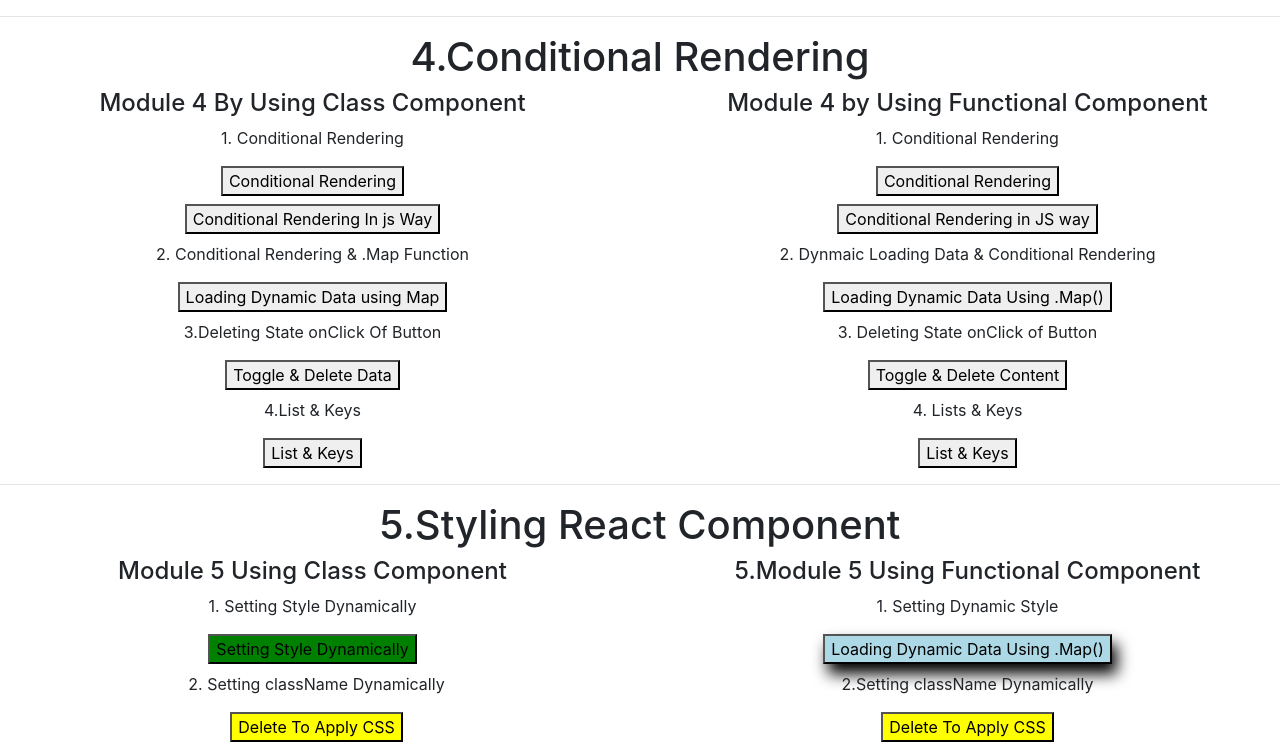
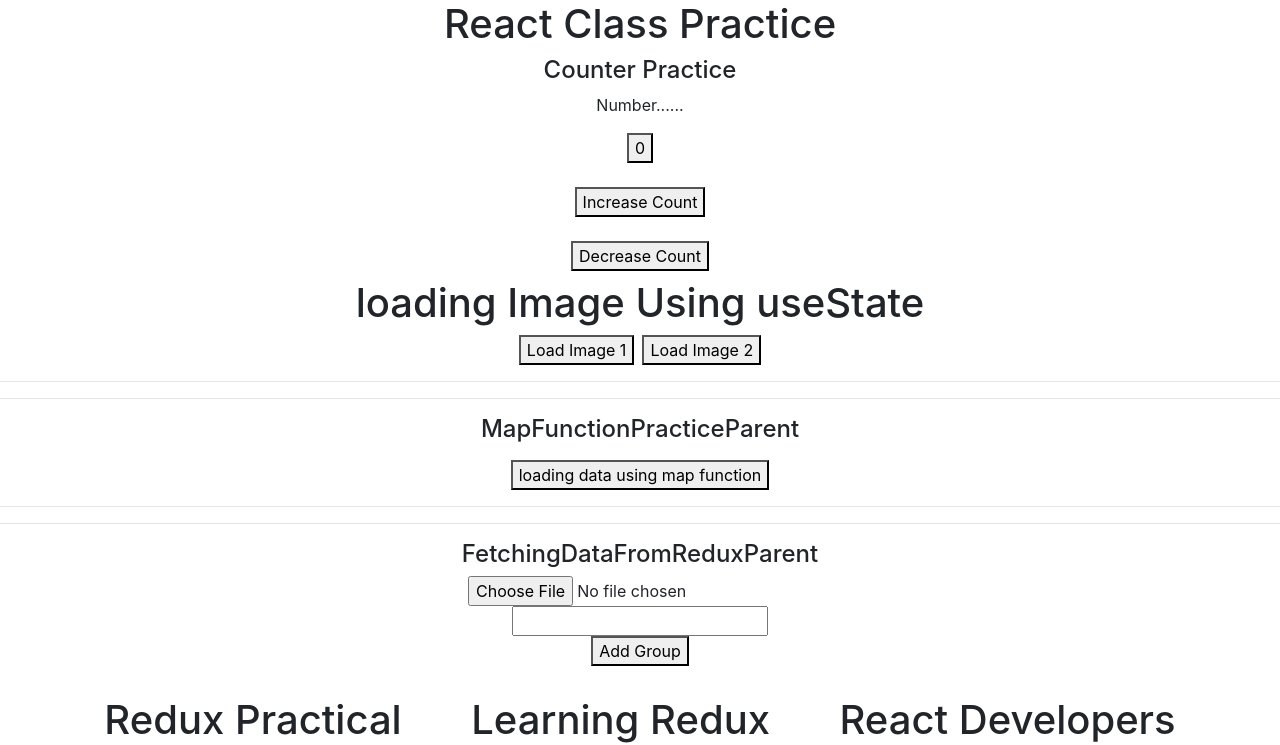
Before and after one commit to HusnainK721/my-first-app, a React (Create React App) app: page / in a window 1280 px wide. Shown: the top 745 px of the page. Built offline with nearby package versions, Linux system fonts and the light colour scheme.

Commit message:
working on imge uploading

```diff
--- a/src/Component/HomePage/LandingPage/Landing.jsx
+++ b/src/Component/HomePage/LandingPage/Landing.jsx
@@ -10,7 +10,7 @@ import { Module4ListAndConditional } from "../../Module-4-ListAndConditional/Mod
 import { Module5StylingReactComponent } from "../../Module-5-StylingReactCompAndElement/Module5StylingReactComponent";
 
 // All Practice Component Exported Here
-// import AllPractice from "../../Practice/AllPractice";
+import AllPractice from "../../Practice/AllPractice";
 
 export const Landing = () => {
   return (
@@ -22,9 +22,9 @@ export const Landing = () => {
         <RightNavigationSection />
         <FooterSection />
       </div> */}
-      {/* <div>
+      <div>
         <AllPractice />
-      </div> */}
+      </div>
       <hr />
       <div>
         <Module4ListAndConditional />
--- a/src/Component/Practice/FetchingDataFromRedux/FetchingDataFromReduxParent.jsx
+++ b/src/Component/Practice/FetchingDataFromRedux/FetchingDataFromReduxParent.jsx
@@ -13,17 +13,40 @@ export const FetchingDataFromReduxParent = () => {
   }, [selector]);
 
   const [storedDataFromInputBox, setStoredDataFromInputBox] = useState();
+  const [uploadFiles, setUploadFiles] = useState();
+  console.log("upload files", uploadFiles);
   const dispatch = useDispatch();
-  const handleNewGroup = () => {
+  // function readFileDataAsBase64(e) {
+  //   const file = e.target.files[0];
+
+  //   return new Promise((resolve, reject) => {
+  //     const reader = new FileReader();
+
+  //     reader.onload = (event) => {
+  //       resolve(event.target.result);
+  //     };
+
+  //     reader.onerror = (err) => {
+  //       reject(err);
+  //     };
+
+  //     reader.readAsDataURL(file);
+  //   });
+  // }
+  const handleNewGroup = (e) => {
     dispatch(addNewGroup(storedDataFromInputBox));
   };
   return (
     <div>
       <div className="mt-2">
+        <input type="file" onChange={handleNewGroup} />
+        <br />
         <input
           type="text"
-          onChange={(event) => setStoredDataFromInputBox(event.target.value)}
+          onChange={(event) => setStoredDataFromInputBox(event.target.files)}
         />
+        <br />
+
         <button onClick={handleNewGroup}>Add Group</button>
       </div>
       <div>
```
Also changed, not shown: 1 other file (tests, documents, lock files or other folders).
